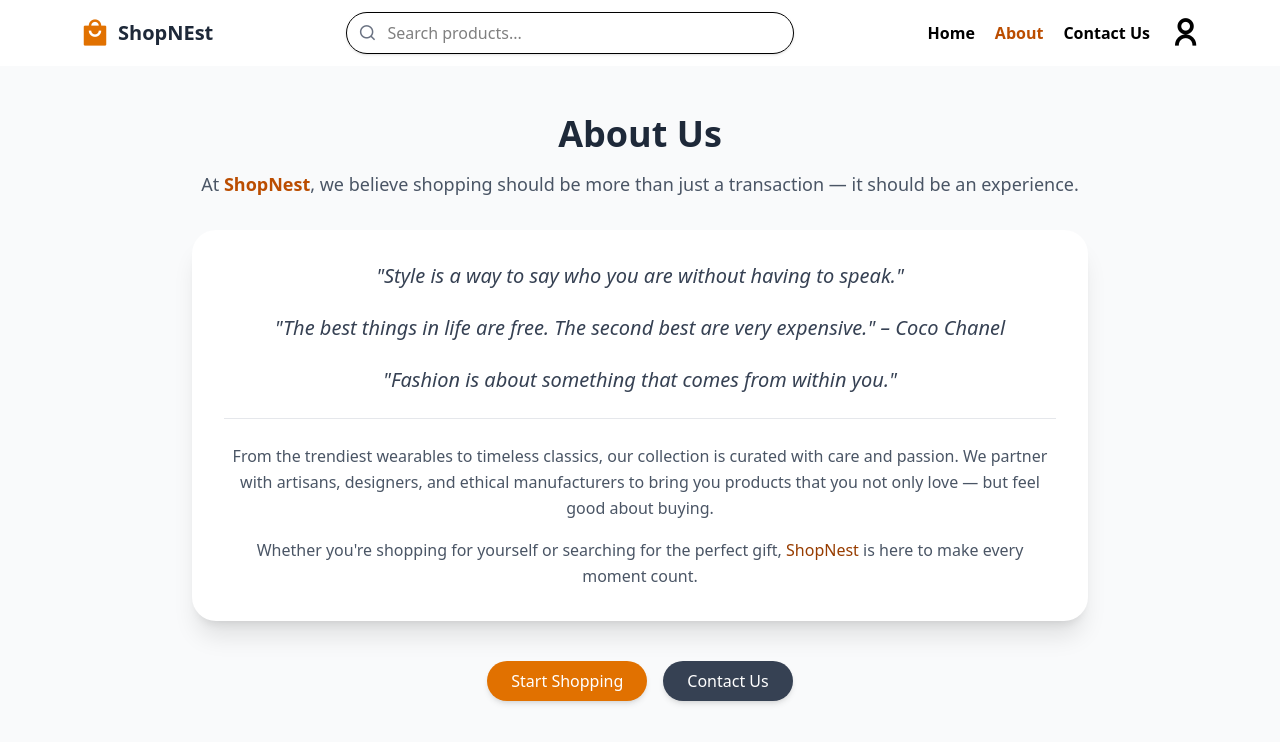
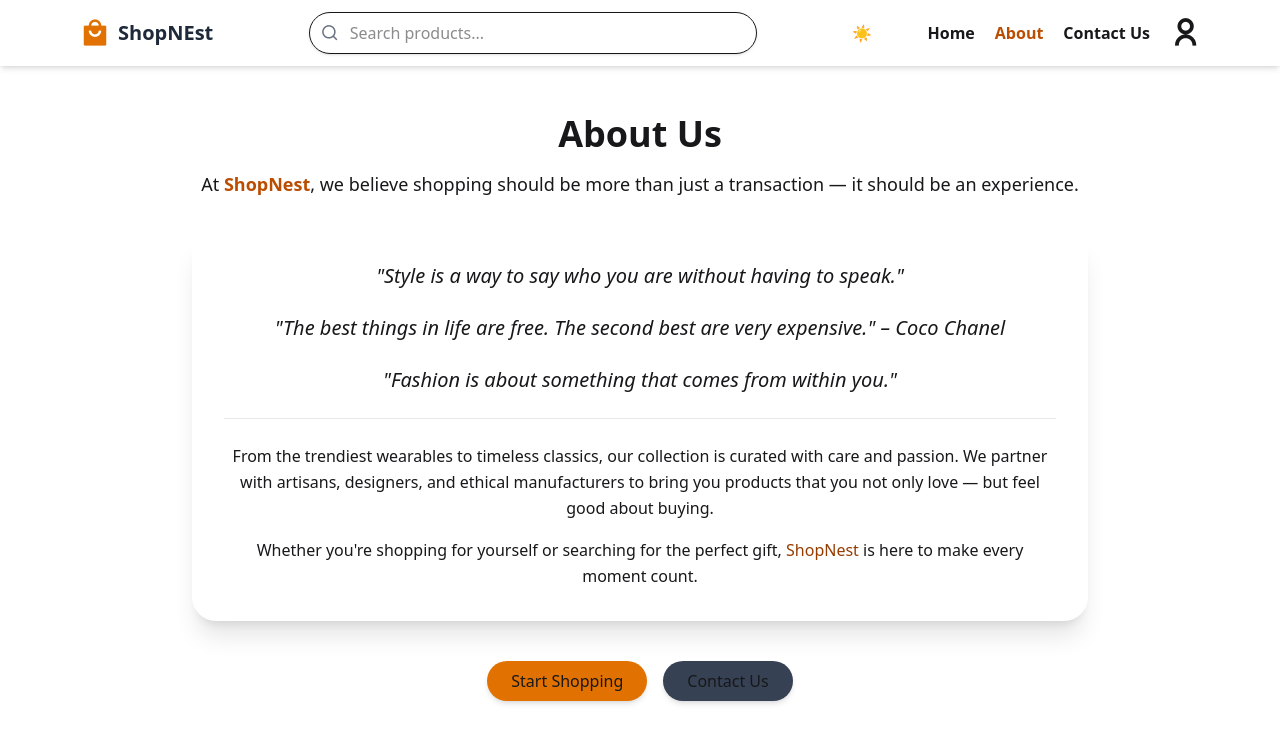
Before and after one commit to manigit63/IndieVibe-e-comm, a React (Vite) app: page /about in a window 1280 px wide. Shown: the top 742 px of the page. Built offline with nearby package versions, Linux system fonts and the light colour scheme; no server answers.

Commit message:
dark mode feature

```diff
--- a/src/App.jsx
+++ b/src/App.jsx
@@ -5,6 +5,7 @@ import { useEffect } from "react";
 import { asyncLoadProduct } from "./store/actions/ProductAction";
 import { asyncCurrentUser } from "./store/actions/UserAction";
 import { useLocation } from "react-router-dom"; // 🔸 Step 1: Import location
+
 
 function App() {
   const dispatch = useDispatch();
--- a/src/Pages/About.jsx
+++ b/src/Pages/About.jsx
@@ -3,28 +3,28 @@ import { Link } from "react-router-dom";
 
 const About = () => {
   return (
-    <div className="min-h-screen bg-gray-50 flex flex-col items-center px-6 py-12">
+    <div className="min-h-screen  flex flex-col items-center px-6 py-12">
       <div className="max-w-4xl w-full text-center">
-        <h1 className="text-4xl font-extrabold text-gray-800 mb-4">About Us</h1>
-        <p className="text-lg text-gray-600 mb-8">
+        <h1 className="text-4xl font-extrabold  mb-4">About Us</h1>
+        <p className="text-lg  mb-8">
           At <span className="font-semibold text-amber-700">ShopNest</span>, we
           believe shopping should be more than just a transaction — it should be
           an experience.
         </p>
 
-        <div className="bg-white rounded-3xl shadow-xl p-8 space-y-6">
-          <p className="text-xl italic text-gray-700">
+        <div className=" rounded-3xl shadow-xl p-8 space-y-6">
+          <p className="text-xl italic ">
             "Style is a way to say who you are without having to speak."
           </p>
-          <p className="text-xl italic text-gray-700">
+          <p className="text-xl italic ">
             "The best things in life are free. The second best are very
             expensive." – Coco Chanel
           </p>
-          <p className="text-xl italic text-gray-700">
+          <p className="text-xl italic ">
             "Fashion is about something that comes from within you."
           </p>
 
-          <div className="border-t border-gray-200 pt-6 text-gray-600 text-base leading-relaxed">
+          <div className="border-t border-gray-200 pt-6  text-base leading-relaxed">
             <p>
               From the trendiest wearables to timeless classics, our collection
               is curated with care and passion. We partner with artisans,
@@ -41,13 +41,13 @@ const About = () => {
 
         <div className="mt-10 flex justify-center gap-4">
           <Link
-            className="bg-amber-600 hover:bg-amber-700 text-white px-6 py-2 rounded-full shadow-md transition duration-200"
+            className="bg-amber-600 hover:bg-amber-700  px-6 py-2 rounded-full shadow-md transition duration-200"
             to="/"
           >
             Start Shopping
           </Link>
           <Link
-            className="bg-gray-700 hover:bg-gray-800 text-white px-6 py-2 rounded-full shadow-md transition duration-200"
+            className="bg-gray-700 hover:bg-gray-800  px-6 py-2 rounded-full shadow-md transition duration-200"
             to="/contact"
           >
             Contact Us
--- a/src/Pages/Contact.jsx
+++ b/src/Pages/Contact.jsx
@@ -4,8 +4,8 @@ const Contact = () => {
   return (
     <div className=" flex flex-col items-center px-4 py-12">
       <div className="max-w-3xl w-full text-center">
-        <h1 className="text-4xl font-bold text-gray-800 mb-3">Contact Us</h1>
-        <p className="text-gray-600 text-lg mb-8">
+        <h1 className="text-4xl font-bold mb-3">Contact Us</h1>
+        <p className=" text-lg mb-8">
           We'd love to hear from you. Whether you have a question about our
           products, shipping, or anything else — our team is ready to help.
         </p>
@@ -13,9 +13,9 @@ const Contact = () => {
           "Great service is always in fashion."
         </blockquote>
 
-        <form className="bg-white shadow-xl rounded-3xl p-8 space-y-6 text-left">
+        <form className=" shadow-xl rounded-3xl p-8 space-y-6 text-left">
           <div>
-            <label className="block mb-1 text-gray-700 font-medium">Name</label>
+            <label className="block mb-1 font-medium">Name</label>
             <input
               type="text"
               placeholder="Your full name"
@@ -24,7 +24,7 @@ const Contact = () => {
           </div>
 
           <div>
-            <label className="block mb-1 text-gray-700 font-medium">
+            <label className="block mb-1 font-medium">
               Email
             </label>
             <input
@@ -35,7 +35,7 @@ const Contact = () => {
           </div>
 
           <div>
-            <label className="block mb-1 text-gray-700 font-medium">
+            <label className="block mb-1  font-medium">
               Message
             </label>
             <textarea
@@ -47,13 +47,13 @@ const Contact = () => {
 
           <button
             type="submit"
-            className="bg-amber-600 text-white px-6 py-2 rounded-full hover:bg-amber-700 transition shadow-md"
+            className="bg-amber-600 px-6 py-2 rounded-full hover:bg-amber-700 transition shadow-md"
           >
             Send Message
           </button>
         </form>
 
-        <div className="mt-10 text-gray-600">
+        <div className="mt-10 ">
           <p>📍 123 ShopNest Lane, Jaipur, India</p>
           <p>📞 +91 98765 43210</p>
           <p>📧 support@shopnest.com</p>
--- a/src/Pages/Product.jsx
+++ b/src/Pages/Product.jsx
@@ -36,16 +36,19 @@ const Product = () => {
     }
   };
 
-  // Real-time search and filter logic.............................
+  // Real-time search and filter sort logic.............................
 
   const filteredProducts = useMemo(() => {
     return [...products]
       .filter((p) => {
+        // search logic / title based
         const matchesTitle =
           typeof p.title === "string" &&
           p.title.toLowerCase().includes(searchTerm?.toLowerCase() || "");
+        // filter logic / category based
         const matchesCategory =
           categoryFilter === "" || p.category === categoryFilter;
+
         return matchesTitle && matchesCategory;
       })
       .sort((a, b) => {
@@ -84,7 +87,7 @@ const Product = () => {
               onClick={() =>
                 dispatch(setCategoryFilter(category === "All" ? "" : category))
               }
-              className="btn px-4 py-1 rounded-md border text-sm font-medium bg-white hover:bg-amber-300 transition">
+              className="btn px-4 py-1 rounded-md border text-sm font-medium bg-white hover:bg-amber-300 transition active:scale-65 active:bg-amber-400">
               {category}
             </button>
           ))}
@@ -137,6 +140,20 @@ const Product = () => {
         </InfiniteScroll>
       </div>
 
+      {/*footer banner */}
+      <div className="flex w-full h-[40vh]">
+        <img
+          src="https://assets.myntassets.com/f_webp,w_490,c_limit,fl_progressive,dpr_2.0/assets/images/2025/6/24/dff9e0c5-2617-47bb-8153-f0331bd095301750776844057-Clearance-Sale-Desktop-KV_01.gif"
+          alt=""
+          className="w-1/2 "
+        />
+        <img
+          src="https://assets.myntassets.com/f_webp,w_490,c_limit,fl_progressive,dpr_2.0/assets/images/2025/6/24/c4894bd7-e62d-461c-8d64-ec7910e0e4dc1750776844032-Clearance-Sale-Desktop-KV_02.gif"
+          alt=""
+          className="w-1/2 "
+        />
+      </div>
+
       {/* 👇 Footer at bottom */}
       <Footer />
     </div>
--- a/src/components/Crousal.jsx
+++ b/src/components/Crousal.jsx
@@ -6,8 +6,7 @@ import "swiper/css";
 import "swiper/css/navigation";
 
 const images = [
-  "https://assets.myntassets.com/f_webp,w_490,c_limit,fl_progressive,dpr_2.0/assets/images/2025/6/24/dff9e0c5-2617-47bb-8153-f0331bd095301750776844057-Clearance-Sale-Desktop-KV_01.gif",
-  "https://assets.myntassets.com/f_webp,w_490,c_limit,fl_progressive,dpr_2.0/assets/images/2025/6/24/c4894bd7-e62d-461c-8d64-ec7910e0e4dc1750776844032-Clearance-Sale-Desktop-KV_02.gif",
+
   "https://images-static.nykaa.com/uploads/fe9bef82-2c22-4915-89ac-c7474ed8c51b.jpg?tr=cm-pad_resize,w-1800",
   "https://rukminim2.flixcart.com/fk-p-flap/3240/540/image/16727128e6a5b4ce.jpeg?q=60",
   "https://rukminim2.flixcart.com/fk-p-flap/3240/540/image/38cac1df60914146.jpeg?q=60 ",
@@ -18,7 +17,7 @@ const Carousel = () => (
     <Swiper
       modules={[Autoplay, Navigation]}
       loop={true}
-      autoplay={{ delay: 3000, disableOnInteraction: false }}
+      autoplay={{ delay: 2500, disableOnInteraction: false }}
       navigation
       slidesPerView={1}
       className="w-full h-full">
@@ -27,7 +26,7 @@ const Carousel = () => (
           <img
             src={src}
             alt={`banner ${idx}`}
-            className="w-full h-full object-bottom"
+            className="w-full h-full object-center"
           />
         </SwiperSlide>
       ))}
--- a/src/components/Navbar.jsx
+++ b/src/components/Navbar.jsx
@@ -2,22 +2,28 @@ import React from "react";
 import { NavLink } from "react-router-dom";
 import { useDispatch, useSelector } from "react-redux";
 import { setSearchTerm } from "../store/reducers/ProductSlice";
+import { useDarkMode } from "../context/DarkModeContext";
 
 const Navbar = () => {
   const dispatch = useDispatch();
   const { user } = useSelector((state) => state.userReducer);
   // console.log(user);
+  const { darkMode, setDarkMode } = useDarkMode(); // for dark mode
 
   const activeStyle = "text-amber-700 font-bold hover:border-b ";
   const baseStyle = " transition font-semibold hover:border-b";
 
   return (
-    <nav className=" shadow-md px-20 py-3 flex items-center justify-between">
-      {/* Logo Section */}
-      <div className="flex items-center gap-2">
+    <nav className="shadow-md px-20 py-3 flex items-center justify-between ">
+      {/* ...rest of navbar... */}
+
+      {/* Logo */}
+
+      <NavLink to="/" className="flex items-center gap-2">
         <i className="ri-shopping-bag-4-fill text-3xl text-amber-600"></i>
         <span className="text-xl font-bold text-gray-800">ShopNEst</span>
-      </div>
+      </NavLink>
+
       {/* Search Bar */}
       <div className="flex-1 mx-10 max-w-md">
         <div className="relative">
@@ -30,6 +36,10 @@ const Navbar = () => {
           <i className="ri-search-line absolute left-3 top-1/2 -translate-y-1/2 text-gray-500 text-lg"></i>
         </div>
       </div>
+
+      <button onClick={() => setDarkMode((prev) => !prev)}>
+        {darkMode ? "🌙" : "☀️"}
+      </button>
 
       <div className="flex items-center gap-5">
         {/* Main Navigation Links */}
--- /dev/null
+++ b/src/context/DarkModeContext.jsx
@@ -0,0 +1,28 @@
+import React, { createContext, useContext, useState, useEffect } from "react";
+
+const DarkModeContext = createContext();
+
+export const useDarkMode = () => useContext(DarkModeContext);
+
+export const DarkModeProvider = ({ children }) => {
+  const [darkMode, setDarkMode] = useState(() => {
+    // Try to get from localStorage
+    const stored = localStorage.getItem("darkMode");
+    return stored ? JSON.parse(stored) : false;
+  });
+
+  useEffect(() => {
+    if (darkMode) {
+      document.body.classList.add("dark");
+    } else {
+      document.body.classList.remove("dark");
+    }
+    localStorage.setItem("darkMode", JSON.stringify(darkMode));
+  }, [darkMode]);
+
+  return (
+    <DarkModeContext.Provider value={{ darkMode, setDarkMode }}>
+      {children}
+    </DarkModeContext.Provider>
+  );
+};
--- a/src/index.css
+++ b/src/index.css
@@ -3,6 +3,17 @@
 
 @import "swiper/css";
 @import "swiper/css/pagination";
+
+/* dark  mode */
+body.dark {
+  background: #18181b;
+  color: #fff;
+}
+body {
+  background: #fff;
+  color: #18181b;
+}
+
 
 
 /* From Uiverse.io by Abdulahuwu1 */
--- a/src/main.jsx
+++ b/src/main.jsx
@@ -4,11 +4,14 @@ import App from "./App.jsx";
 import { BrowserRouter } from "react-router-dom";
 import { Provider } from "react-redux";
 import { store } from "./store/Store.jsx";
+import { DarkModeProvider } from "./context/DarkModeContext";
 
 createRoot(document.getElementById("root")).render(
   <Provider store={store}>
     <BrowserRouter>
-      <App />
+      <DarkModeProvider>
+        <App />
+      </DarkModeProvider>
     </BrowserRouter>
   </Provider>
 );
```
